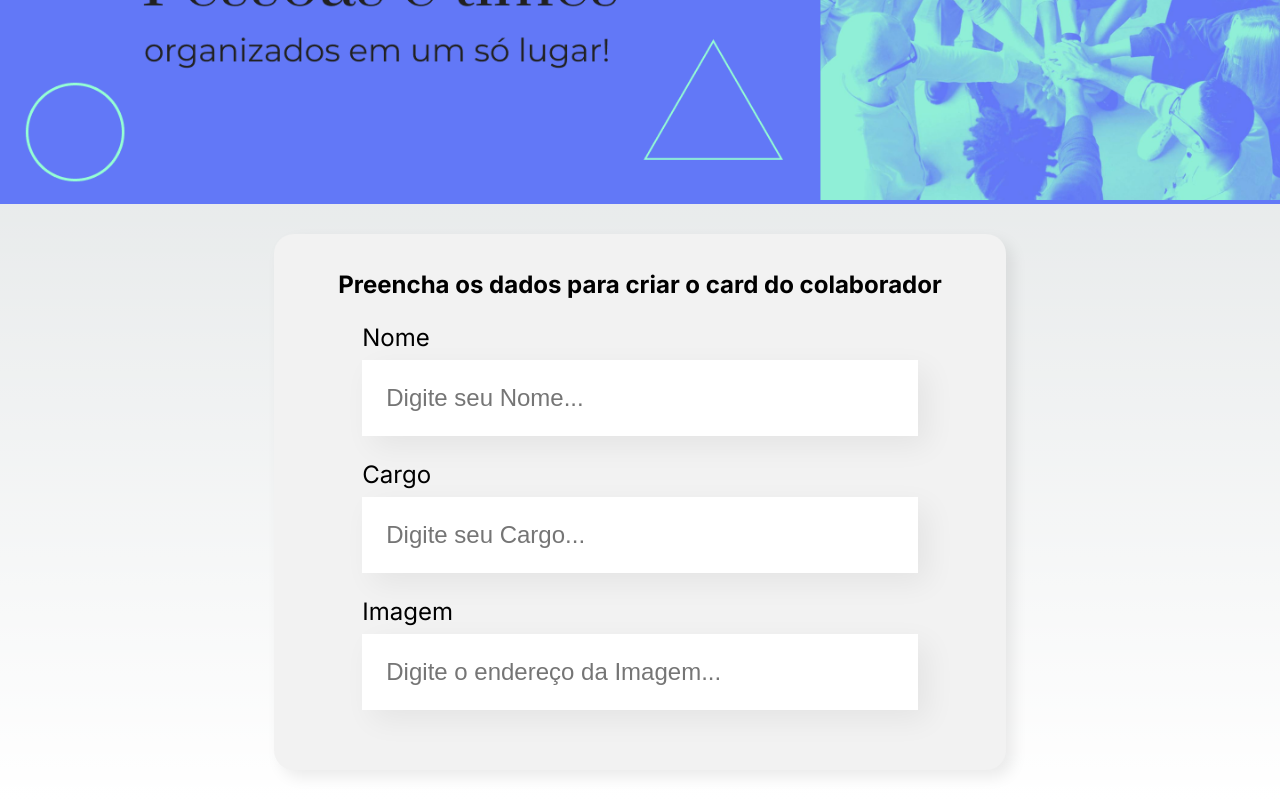
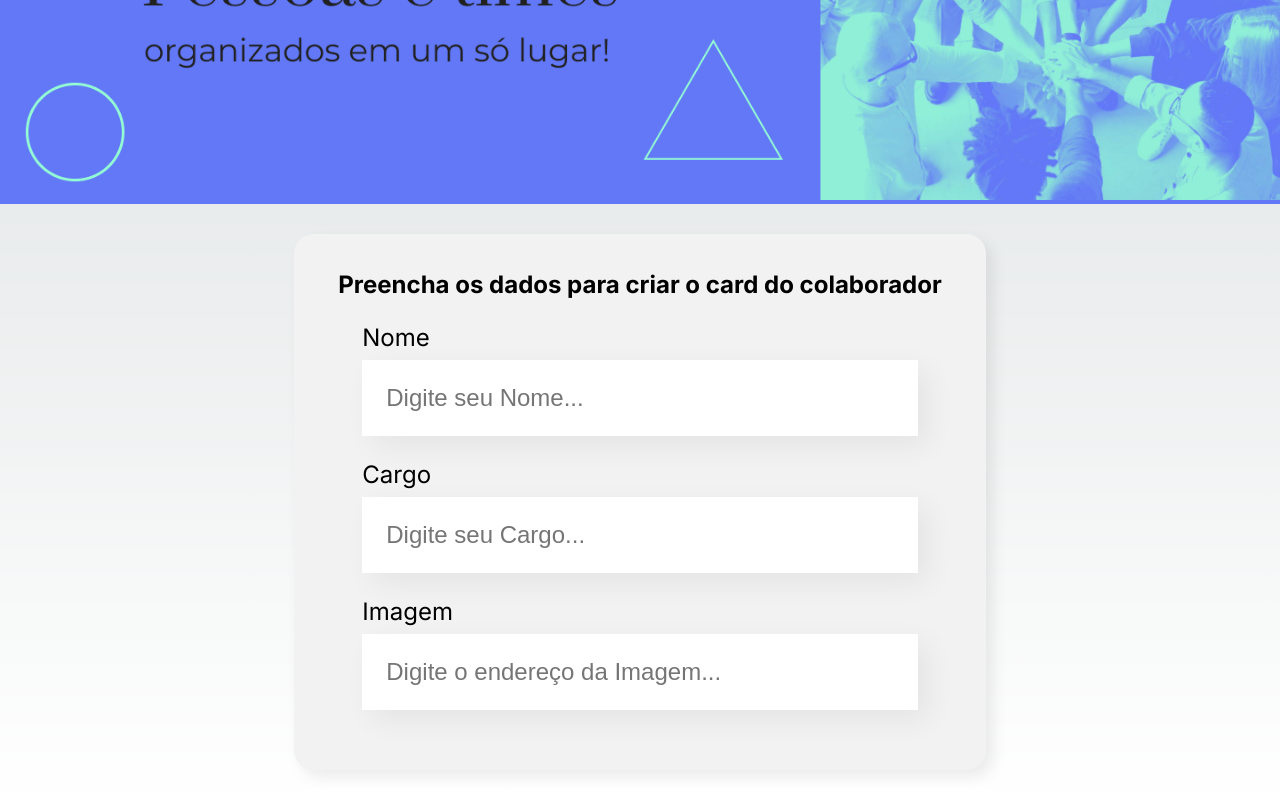
Before and after one commit to xande-rj/React_alurabasic, a Next.js app: page / in a window 1280 px wide. Shown: the part 294-1094 px from the top of the page. Built offline with nearby package versions, Linux system fonts and the light colour scheme.

Commit message:
Estilo do Formulario corrigido

```diff
--- a/src/app/componetes/Formulario/Formulario.css
+++ b/src/app/componetes/Formulario/Formulario.css
@@ -5,9 +5,9 @@
 }
 
 .Formulario form{
-    max-width: 90%;
+    max-width: 80%;
     background-color: #f2f2f2;
     border-radius: 20px;
-    padding: 36px 64px;
+    padding: 36px 44px;
     box-shadow: 7px 7px 15px rgb(0, 0, 0,0.08);
 }
```
